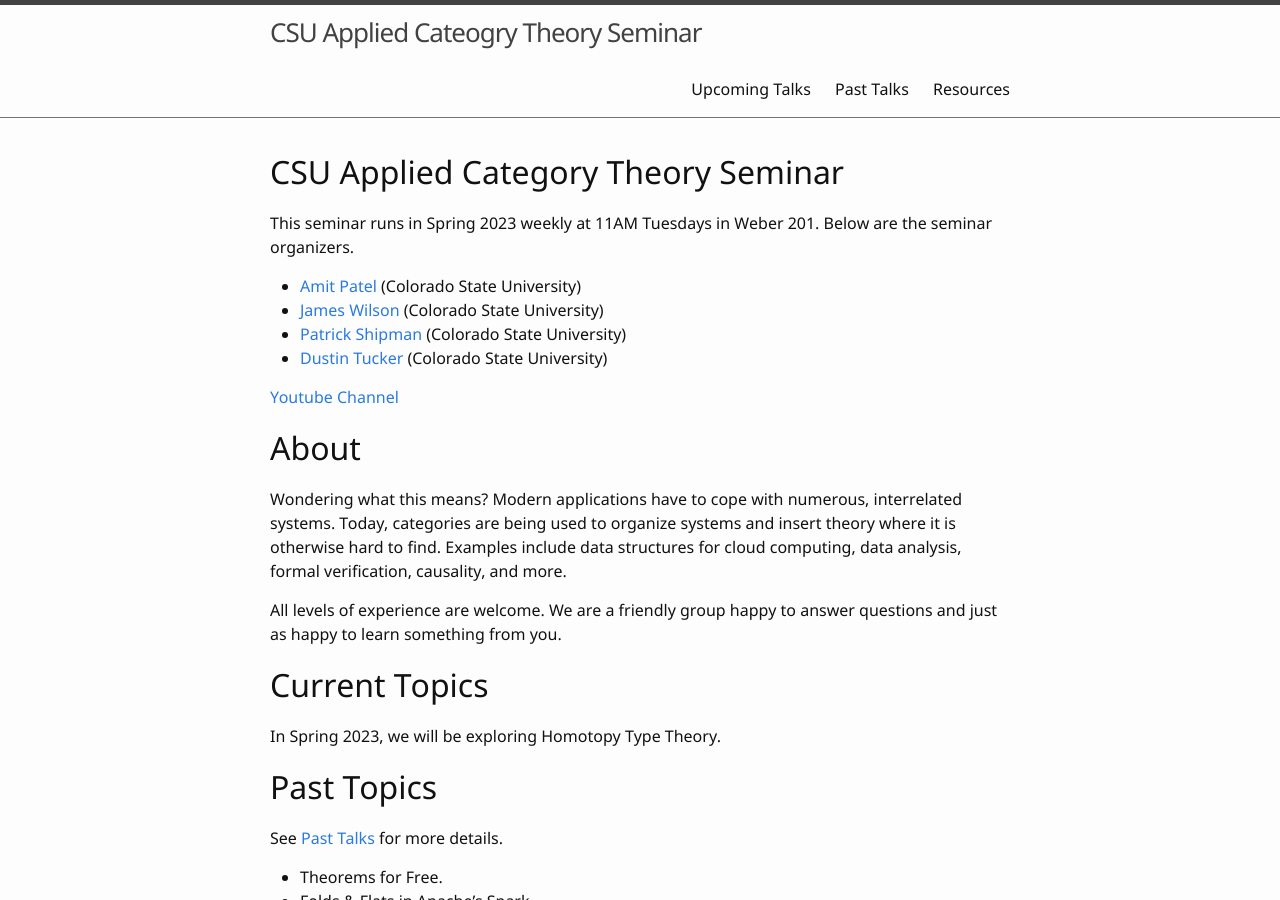
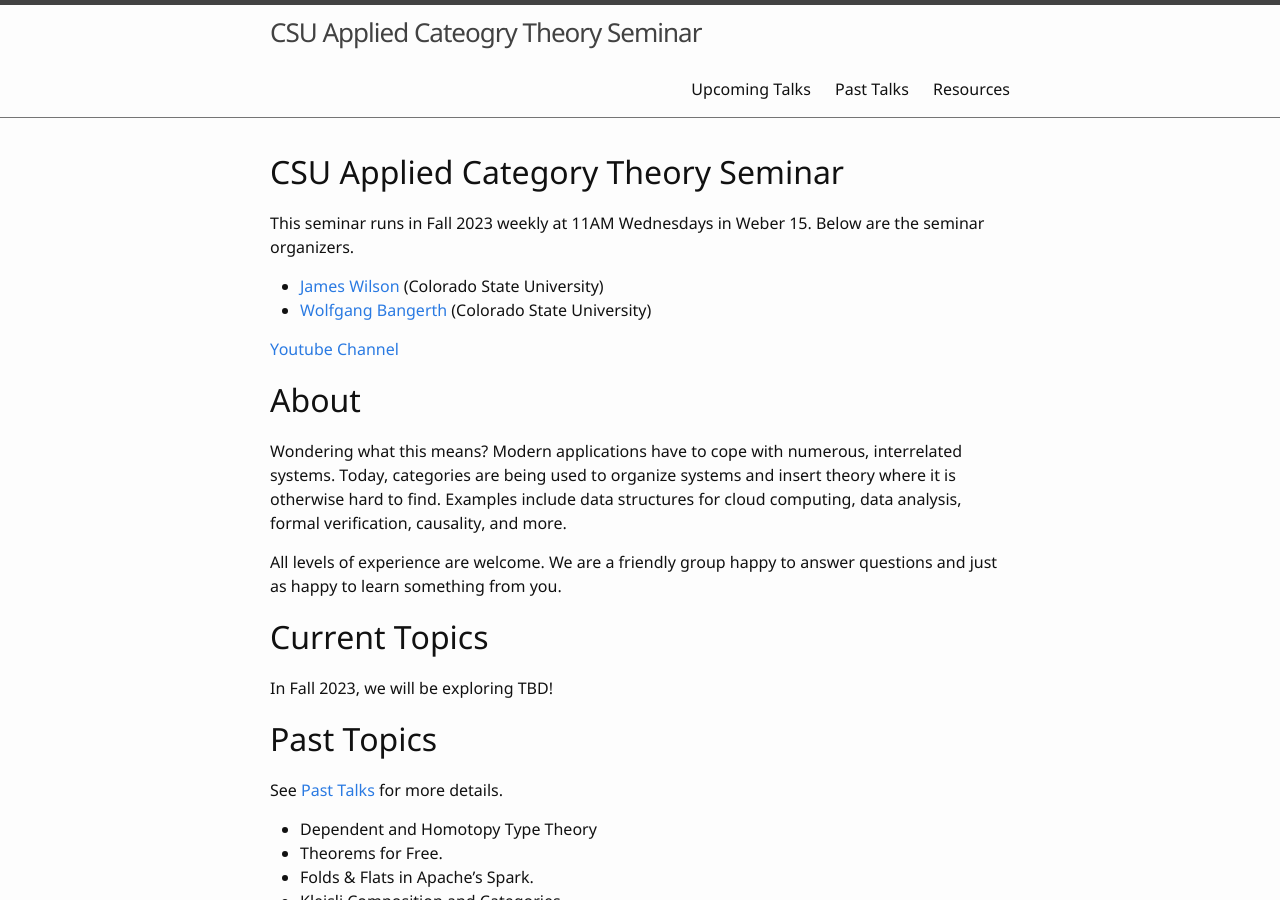
Before and after one commit to csu-applied-category-theory/csu-applied-category-theory.github.io, a Jekyll site: the page built from index.md, in a window 1280 px wide and 900 px high. Built offline with Jekyll 4.4.1, drawn with Linux system fonts in a browser that asks for light colours.

Commit message:
FA23 update

```diff
--- a/index.md
+++ b/index.md
@@ -4,13 +4,11 @@ title: Home
 
 # CSU Applied Category Theory Seminar
 
-This seminar runs in Spring 2023 weekly at 11AM Tuesdays in Weber 201. Below are the seminar organizers.
+This seminar runs in Fall 2023 weekly at 11AM Wednesdays in Weber 15. Below are the seminar organizers.
 
 
-- [Amit Patel](https://www.math.colostate.edu/~akp/){:target="_blank"} (Colorado State University)
 - [James Wilson](https://www.math.colostate.edu/~jwilson/wilson.html){:target="_blank"} (Colorado State University)
-- [Patrick Shipman](https://www.math.colostate.edu/~shipman/){:target="_blank"} (Colorado State University)
-- [Dustin Tucker](https://sites.google.com/site/dusttuck/){:target="_blank"} (Colorado State University)
+- [Wolfgang Bangerth](https://www.math.colostate.edu/~bangerth/){:target="_blank"} (Colorado State University)
 
 [Youtube Channel](https://www.youtube.com/channel/UCKcw90MiMPcopdQZZUbv2mw){:target="_blank"}
 
@@ -22,12 +20,13 @@ All levels of experience are welcome. We are a friendly group happy to answer qu
 
 # Current Topics
 
-In Spring 2023, we will be exploring Homotopy Type Theory.
+In Fall 2023, we will be exploring TBD!
 
 # Past Topics
 
 See [Past Talks](./01-past.html) for more details.
 
+- Dependent and Homotopy Type Theory
 - Theorems for Free.
 - Folds & Flats in Apache's Spark.
 - Kleisli Composition and Categories.
```
Also changed, not shown: 00-upcoming.md (+2 -2 lines), 01-past.md (+1 -0 lines).
